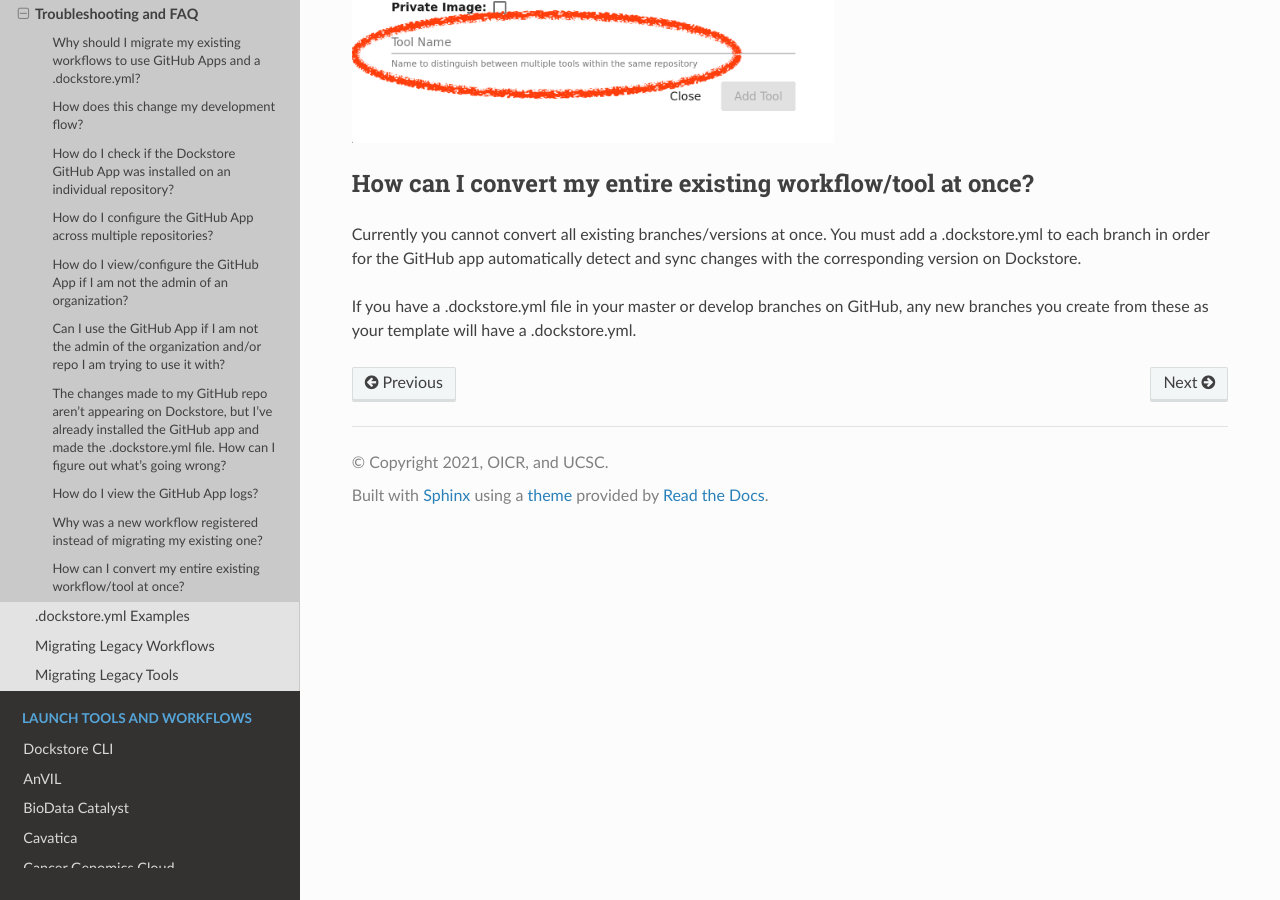
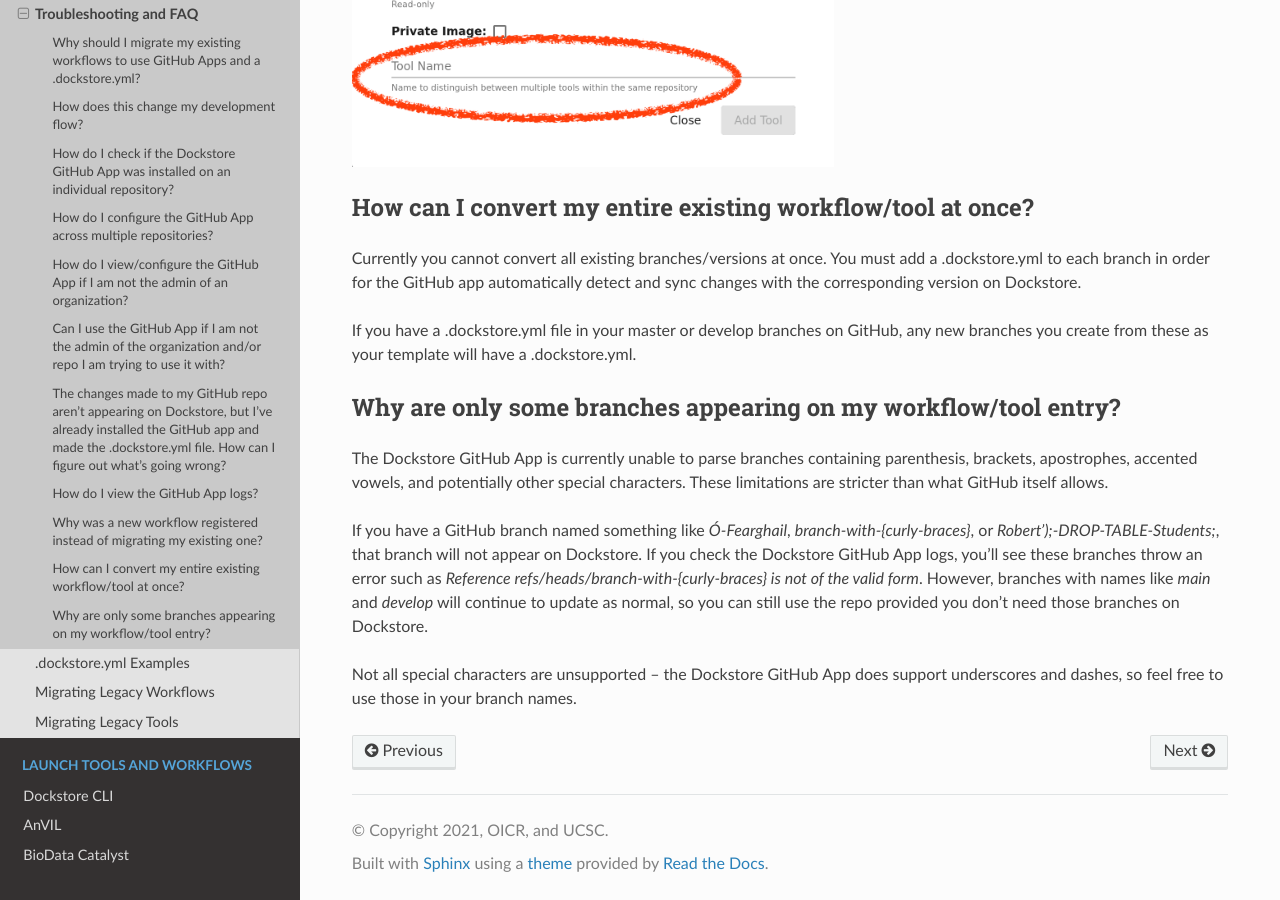
Before and after one commit to dockstore/dockstore-documentation, a Sphinx documentation site: the page built from docs/getting-started/github-apps/github-apps-troubleshooting-tips.rst, in a window 1280 px wide and 900 px high, scrolled down 7022 px. Built offline with Sphinx 7.4.7 and the Read the Docs theme 2.0.0, drawn with Linux system fonts in a browser that asks for light colours; some of the changed text lies outside the part shown.

Commit message:
add faq entry

```diff
--- a/docs/getting-started/github-apps/github-apps-troubleshooting-tips.rst
+++ b/docs/getting-started/github-apps/github-apps-troubleshooting-tips.rst
@@ -152,3 +152,12 @@ automatically detect and sync changes with the corresponding version on Dockstor
 
 If you have a .dockstore.yml file in your master or develop branches on GitHub, any new branches you create from these as your template
 will have a  .dockstore.yml.
+
+
+Why are only some branches appearing on my workflow/tool entry?
+-----------------------------------------------------------------
+The Dockstore GitHub App is currently unable to parse branches containing parenthesis, brackets, apostrophes, accented vowels, and potentially other special characters. These limitations are stricter than what GitHub itself allows.
+
+If you have a GitHub branch named something like `Ó-Fearghail`, `branch-with-{curly-braces}`, or `Robert');-DROP-TABLE-Students;`, that branch will not appear on Dockstore. If you check the Dockstore GitHub App logs, you'll see these branches throw an error such as `Reference refs/heads/branch-with-{curly-braces} is not of the valid form`. However, branches with names like `main` and `develop` will continue to update as normal, so you can still use the repo provided you don't need those branches on Dockstore.
+
+Not all special characters are unsupported -- the Dockstore GitHub App does support underscores and dashes, so feel free to use those in your branch names.
```
